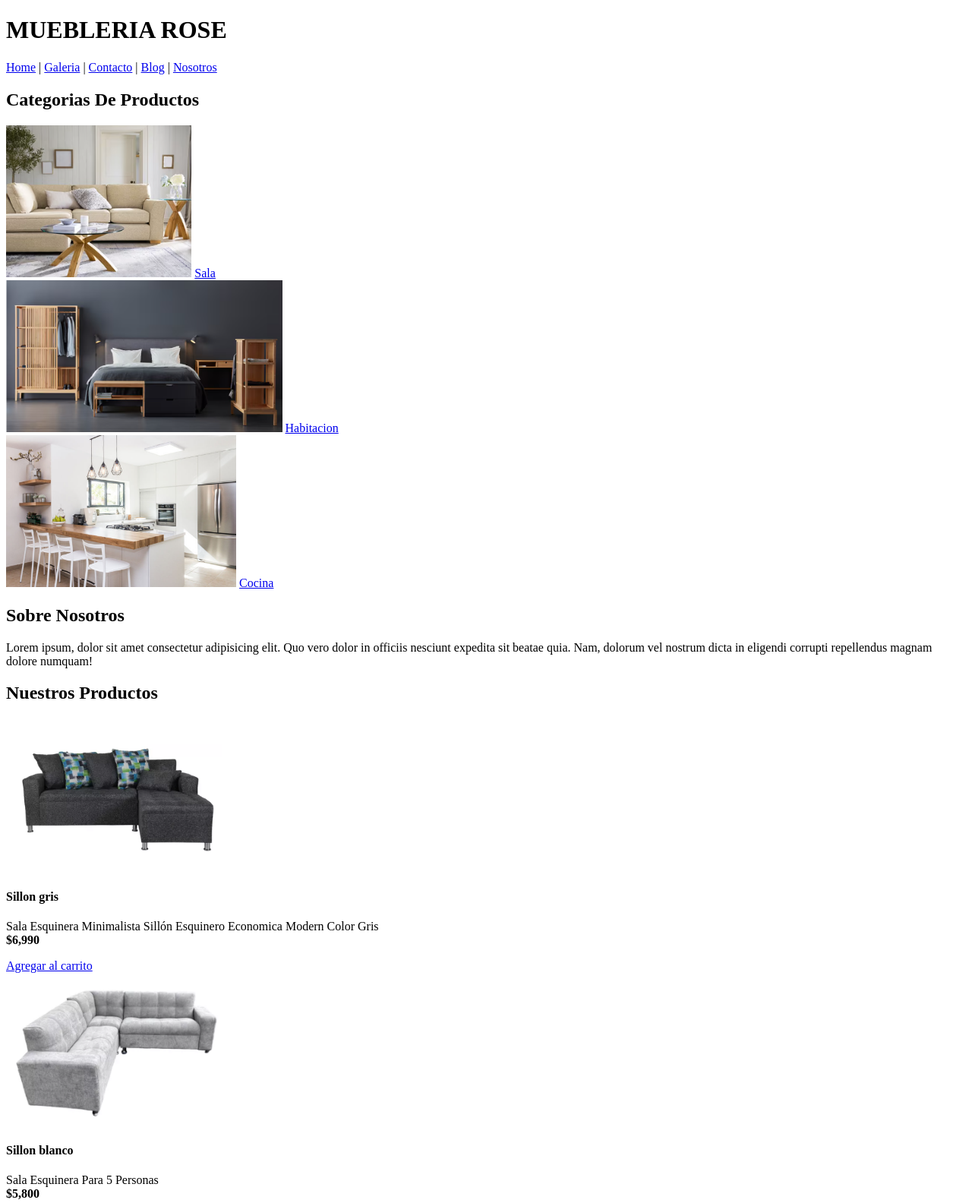
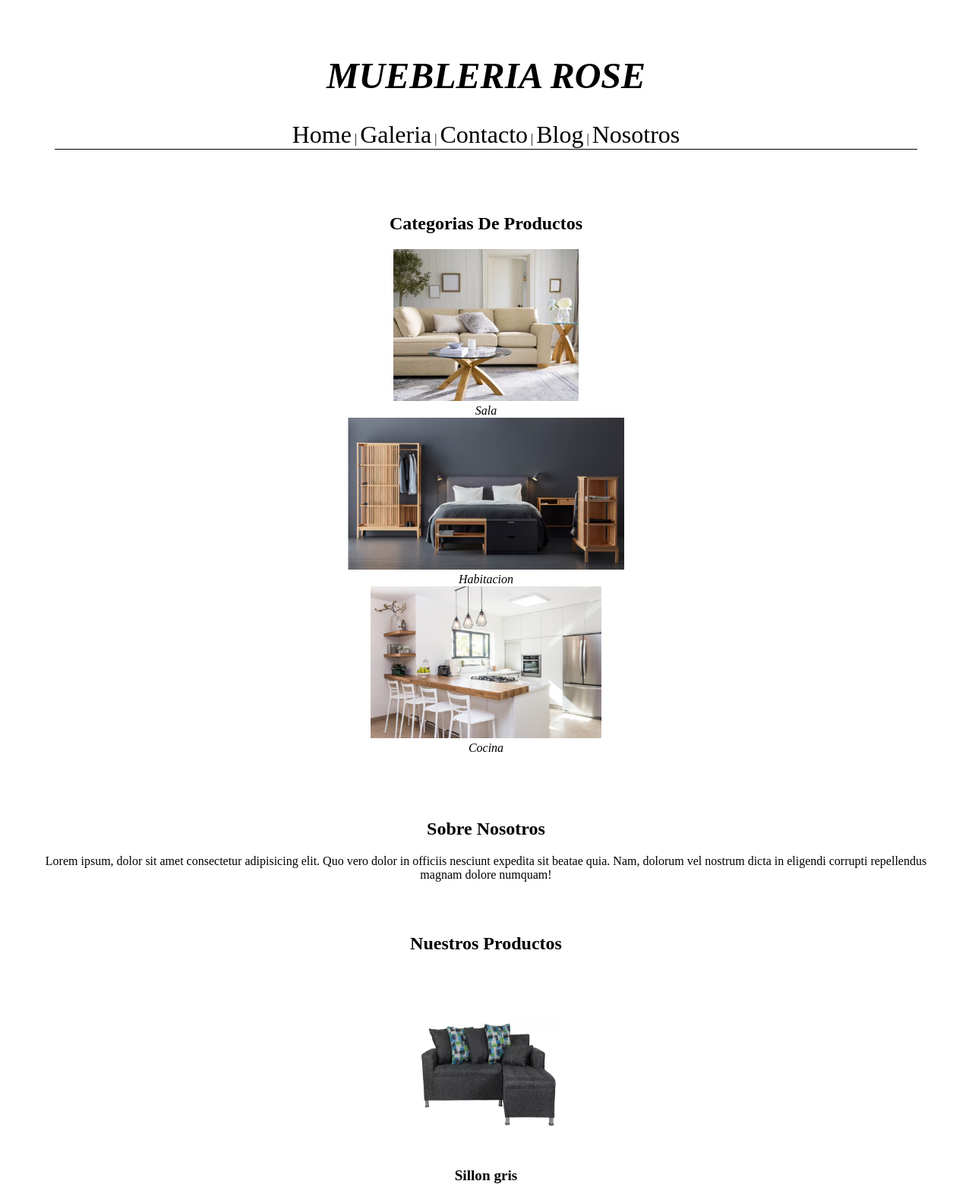
Before and after one commit to DiegoRos3/Unidad2-RoseAguirre, a plain HTML site: page e-comerce/index.html in a window 1280 px wide. Shown: the top 1584 px of the page at 76% size. Drawn offline with Linux system fonts and the light colour scheme.

Commit message:
Practica9

```diff
--- a/e-comerce/index.html
+++ b/e-comerce/index.html
@@ -4,12 +4,14 @@
     <meta charset="UTF-8">
     <meta name="viewport" content="width=device-width, initial-scale=1.0">
     <title>Muebles Rose</title>
+    <link rel="stylesheet" href="styles.css">
+
 </head>
 <body>
     <header>
-        <h1>MUEBLERIA ROSE</h1>
+        <h1 id="nombre_tienda">MUEBLERIA ROSE</h1>
         <div>
-            <nav>
+            <nav id="menu_nav">
                 <a href="index.html">Home</a> |
                 <a href="Galeria.html">Galeria</a> |
                 <a href="contacto.html">Contacto</a> |
@@ -19,87 +21,89 @@
         </div>
     </header>
 
-    <section>
+    <section id="cat">
         <h2>Categorias De Productos</h2>
         <div>
-            <img src="img/sala.png" alt="Sala" height="200">
+            <img src="img/sala.png" alt="Sala" height="200"><br>
             <a href="#">Sala</a>
         </div>
         <div>
-            <img src="img/habitacion.png" alt="Habitacion" height="200">
+            <img src="img/habitacion.png" alt="Habitacion" height="200"><br>
             <a href="#">Habitacion</a>
         </div>
         <div>
-            <img src="img/cocina.png" alt="Cocina" height="200">
+            <img src="img/cocina.png" alt="Cocina" height="200"><br>
             <a href="#">Cocina</a>
         </div>
     </section>
 
-    <section>
+    <section id="sobre_nos">
         <h2>Sobre Nosotros</h2>
         <p>Lorem ipsum, dolor sit amet consectetur adipisicing elit. Quo vero dolor in officiis nesciunt expedita sit beatae quia. Nam, dolorum vel nostrum dicta in eligendi corrupti repellendus magnam dolore numquam!</p>
     </section>
 
     <main>
         <h2>Nuestros Productos</h2>
-        <div>
+        <div class="productos">
             <img src="img/sillon1.png" alt="sillon1" height="200">
             <h4>Sillon gris</h4>
-            <p>Sala Esquinera Minimalista Sillón Esquinero Economica Modern Color Gris <br>
-            <b>$6,990</b></p>
+            <p>Sala Esquinera Minimalista Sillón Esquinero Economica Modern Color Gris </p>
+            <p>6,990</p>
             <a href="#">Agregar al carrito</a>
         </div>
-        <div>
+        <div class="productos">
             <img src="img/sillon2.png" alt="sillon2" height="200">
             <h4>Sillon blanco</h4>
-            <p>Sala Esquinera Para 5 Personas <br>
-            <b>$5,800</b></p>
+            <p> Esquinera Para 5 Personas </p>
+            <p>$5,800</p>
             <a href="#">Agregar al carrito</a>
         </div>
-        <div>
+        <div class="productos">
             <img src="img/ropero1.png" alt="ropero1" height="200">
             <h4>Closet gris</h4>
-            <p>Ropero Closet 3 Piezas Gris Dormitorio Armario Organizador Rk <br>
-            <b>$13,329</b></p>
+            <p>Ropero Closet 3 Piezas Gris Dormitorio Armario Organizador Rk </p>
+            <p>$13,329</p>
             <a href="#">Agregar al carrito</a>
         </div>
-        <div>
+        <div class="productos">
             <img src="img/ropero2.png" alt="ropero2" height="200">
             <h4>Closet cafe</h4>
-            <p>Ropero Demóbile Flash II color ébano touch de mdp con 6 puertas batientes <br>
-            <b>$4,699</b></p>
+            <p>Ropero Demóbile Flash II color ébano touch de mdp con 6 puertas batientes</p>
+            <p>$4,699</p>
             <a href="#">Agregar al carrito</a>
         </div>
-        <div>
+        <div class="productos">
             <img src="img/banco1.png" alt="banco1" height="200">
             <h4>Bancos grises</h4>
-            <p>Set De 2 Bancos Sillas Con Respaldo Y Apoyabrazos Altura Regulable Giratorio 360° Diseño Moderno Y Elegante Gris Ws98106 Mueblick <br>
-            <b>$2,489</b></p>
+            <p>Set De 2 Bancos Sillas Con Respaldo Y Apoyabrazos Altura Regulable Giratorio 360° Diseño Moderno Y Elegante Gris Ws98106 Mueblick </p>
+            <p>$2,489</p>
             <a href="#">Agregar al carrito</a>
         </div>
-        <div>
+        <div class="productos">
             <img src="img/banco2.png" alt="banco2" height="200">
             <h4>Bancos negros</h4>
-            <p>Set 4 Sillas de bar con reposapiés altura ajustable y diseño ergonómico Gaon GNBRS01 <br>
-            <b>$2,129</b></p>
+            <p>Set 4 Sillas de bar con reposapiés altura ajustable y diseño ergonómico Gaon GNBRS01 </p>
+            <p>$2,129</p>
             <a href="#">Agregar al carrito</a>
         </div>
     </main>
 
     <footer>
-        <div>
-            <h4>Categorias Adicionales</h4>
+        <h2>Categorias Adicionales</h2>
+        <nav class="footer_menu">
             <a href="galeria.html">Oficina</a> | <a href="galeria.html">Baño</a> | <a href="galeria.html">Comedor</a>
-        </div>
-        <div>
-            <h4>Sobre Nosotros</h4>
+        </nav>
+
+        <h2>Sobre Nosotros</h2>
+        <nav class="footer_menu">
             <a href="nosotros.html">Nuestra tienda</a> | <a href="nosotros.html">Mision, Vision y Valores</a> | <a href="nosotros.html">Politica De Privacidad</a> |
             <a href="nosotros.html">Terminos De Servicio</a>
-        </div>
-        <div>
-            <h4>Soporte</h4>
+        </nav>
+
+        <h2>Soporte</h2>
+        <nav class="footer_menu">
             <a href="contacto.html">Preguntas Frecuentes</a> | <a href="contacto.html">Ayuda En Linea</a> | <a href="contacto.html">Confianza Y Seguridad</a>
-        </div>
+        </nav>
         <p>Todos los derechos reservados a Mueblerias Rose</p>
     </footer>
 </body>
--- /dev/null
+++ b/e-comerce/styles.css
@@ -0,0 +1,87 @@
+header{
+    text-align: center;
+    padding: 2rem 4rem;
+}
+
+#nombre_tienda{
+    font-size: 3rem;
+    font-style: italic;
+}
+
+#menu_nav{
+    border-bottom: 1px solid rgb(0, 0, 0);
+}
+
+#menu_nav a{
+    font-size: 2rem;
+    text-decoration: none;
+    color: rgb(0, 0, 0);
+}
+
+#cat{
+    text-align: center;
+    display: block;
+    padding: 2rem;
+}
+
+#cat h2{
+    font-size: 1.5rem;
+    font-style: arial;
+}
+
+#cat a{
+    font-size: 1rem;
+    font-style: italic;
+    text-decoration: none;
+    color: rgb(0, 0, 0);
+}
+
+#sobre_nos{
+    text-align: center;
+    padding: 2rem;
+}
+
+#sobre_nos h2{
+    font-size: 1.5rem;
+    font-style: arial;
+}
+
+#sobre_nos p{
+    font-size: 1rem;
+    font-style: arial;
+}
+
+h2{
+    font-size: 1.5rem;
+    font-style: arial;
+    text-align: center;
+}
+
+.productos{
+    display: block;
+    text-align: center;
+    padding: 2rem;
+}
+
+.productos h4{
+    font-size: 1.2rem;
+    font-style: arial;
+    text-align: center;
+}
+
+.productos img{
+    width: 200px;
+    height: 200px;
+}
+
+.productos p{
+    text-align: center;
+    font-size: 1.2rem;
+    font-style: arial;
+    margin-top: 1rem;
+}
+
+.productos a{
+    text-decoration: none;
+    color: rgb(0, 0, 0);
+}
```
